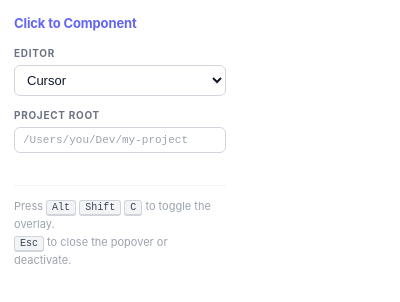
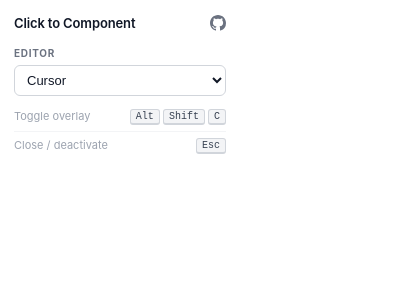
Before and after one commit to sambernhardt/click-to-component-chrome-extension, a browser extension: page popup.html in a window 400 px wide. Drawn offline with Linux system fonts and the light colour scheme.

```diff
--- a/popup.html
+++ b/popup.html
@@ -14,13 +14,28 @@
       background: #fff;
     }
 
+    .header {
+      display: flex;
+      align-items: center;
+      justify-content: space-between;
+      margin-bottom: 14px;
+    }
+
     h1 {
       font-size: 13px;
-      font-weight: 700;
-      color: #6366f1;
-      margin-bottom: 14px;
+      font-weight: 600;
+      color: #111827;
       letter-spacing: -0.01em;
     }
+
+    .github-link {
+      color: #6b7280;
+      display: flex;
+      align-items: center;
+      text-decoration: none;
+    }
+
+    .github-link:hover { color: #111827; }
 
     .field {
       margin-bottom: 12px;
@@ -57,24 +72,36 @@
     input[type="text"]::placeholder { color: #9ca3af; }
 
     select:focus, input[type="text"]:focus {
-      outline: 2px solid #6366f1;
+      outline: 2px solid #111827;
       outline-offset: 1px;
     }
 
     .saved {
       font-size: 10px;
-      color: #6366f1;
+      color: #111827;
       margin-top: 4px;
       min-height: 14px;
     }
 
     .hint {
-      margin-top: 14px;
-      padding-top: 12px;
-      border-top: 1px solid #f3f4f6;
+      margin-top: 10px;
+      padding-top: 0;
       font-size: 11px;
       color: #9ca3af;
-      line-height: 1.6;
+      display: flex;
+      flex-direction: column;
+      gap: 6px;
+    }
+
+    .hint-row {
+      display: flex;
+      justify-content: space-between;
+      align-items: center;
+    }
+
+    .hint-row + .hint-row {
+      border-top: 1px solid #f3f4f6;
+      padding-top: 6px;
     }
 
     kbd {
@@ -90,7 +117,21 @@
   </style>
 </head>
 <body>
-  <h1>Click to Component</h1>
+  <div class="header">
+    <h1>Click to Component</h1>
+    <a class="github-link" href="https://github.com/sambernhardt/click-to-component-chrome-extension" target="_blank" rel="noopener" title="View on GitHub">
+      <svg width="16" height="16" viewBox="0 0 16 16" fill="currentColor" aria-hidden="true">
+        <path d="M8 0C3.58 0 0 3.58 0 8c0 3.54 2.29 6.53 5.47 7.59.4.07.55-.17.55-.38
+          0-.19-.01-.82-.01-1.49-2.01.37-2.53-.49-2.69-.94-.09-.23-.48-.94-.82-1.13
+          -.28-.15-.68-.52-.01-.53.63-.01 1.08.58 1.23.82.72 1.21 1.87.87 2.33.66
+          .07-.52.28-.87.51-1.07-1.78-.2-3.64-.89-3.64-3.95 0-.87.31-1.59.82-2.15
+          -.08-.2-.36-1.02.08-2.12 0 0 .67-.21 2.2.82.64-.18 1.32-.27 2-.27
+          .68 0 1.36.09 2 .27 1.53-1.04 2.2-.82 2.2-.82.44 1.1.16 1.92.08 2.12
+          .51.56.82 1.27.82 2.15 0 3.07-1.87 3.75-3.65 3.95.29.25.54.73.54 1.48
+          0 1.07-.01 1.93-.01 2.2 0 .21.15.46.55.38A8.013 8.013 0 0016 8c0-4.42-3.58-8-8-8z"/>
+      </svg>
+    </a>
+  </div>
 
   <div class="field">
     <label for="editor">Editor</label>
@@ -102,16 +143,26 @@
     </select>
   </div>
 
+  <!-- Project Root: only needed for webpack-based setups (older Next.js, CRA) where
+       source maps use relative webpack:// paths. Turbopack embeds absolute paths so
+       this field is unnecessary for the primary use case.
   <div class="field">
     <label for="projectRoot">Project Root</label>
     <input type="text" id="projectRoot" placeholder="/Users/you/Dev/my-project" spellcheck="false" />
     <div class="saved" id="savedMsg"></div>
   </div>
+  -->
 
-  <p class="hint">
-    Press <kbd>Alt</kbd> <kbd>Shift</kbd> <kbd>C</kbd> to toggle the overlay.<br>
-    <kbd>Esc</kbd> to close the popover or deactivate.
-  </p>
+  <div class="hint">
+    <div class="hint-row">
+      <span>Toggle overlay</span>
+      <span><kbd>Alt</kbd> <kbd>Shift</kbd> <kbd>C</kbd></span>
+    </div>
+    <div class="hint-row">
+      <span>Close / deactivate</span>
+      <kbd>Esc</kbd>
+    </div>
+  </div>
 
   <script src="popup.js"></script>
 </body>
--- a/popup.js
+++ b/popup.js
@@ -2,9 +2,9 @@ const select = document.getElementById('editor');
 const rootInput = document.getElementById('projectRoot');
 const savedMsg = document.getElementById('savedMsg');
 
-chrome.storage.sync.get(['editor', 'projectRoot'], (result) => {
+chrome.storage.sync.get(['editor' /*, 'projectRoot' */], (result) => {
   if (result.editor) select.value = result.editor;
-  if (result.projectRoot) rootInput.value = result.projectRoot;
+  // if (result.projectRoot) rootInput.value = result.projectRoot;
 });
 
 select.addEventListener('change', () => {
```
